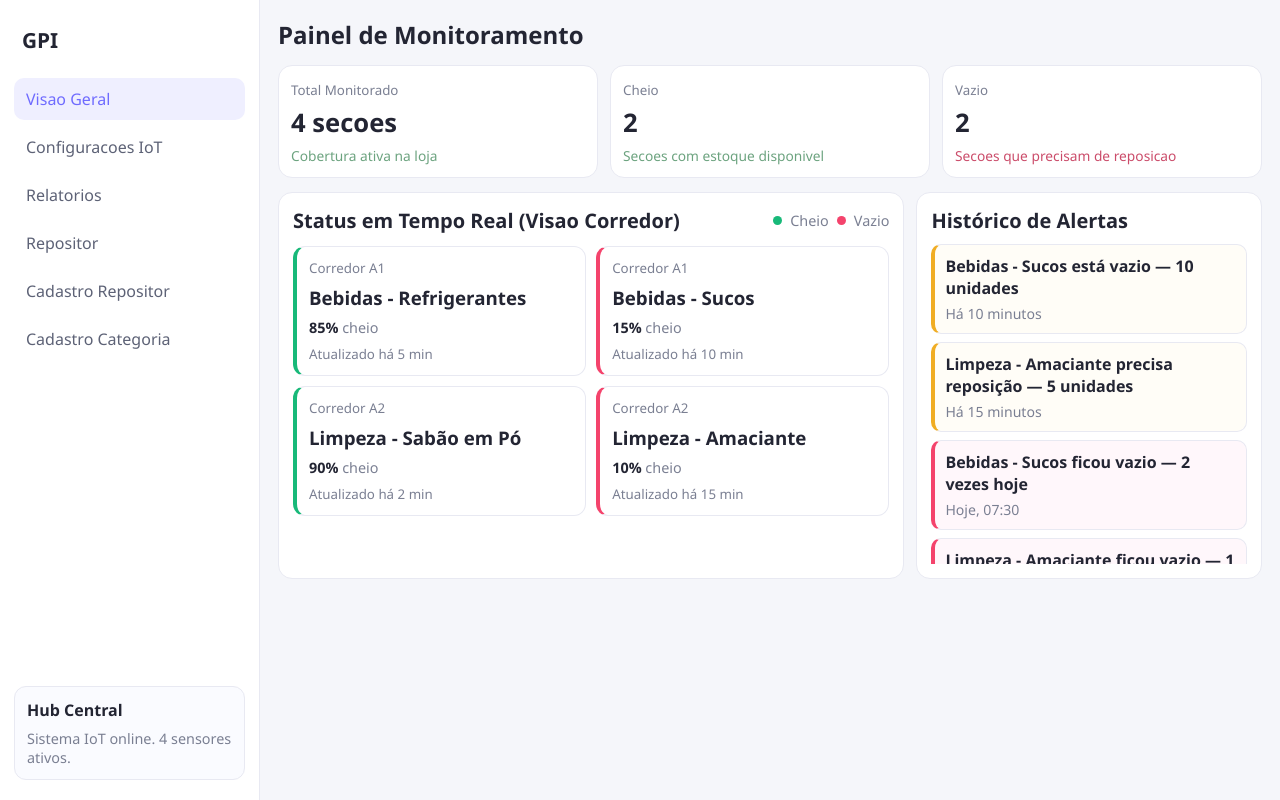
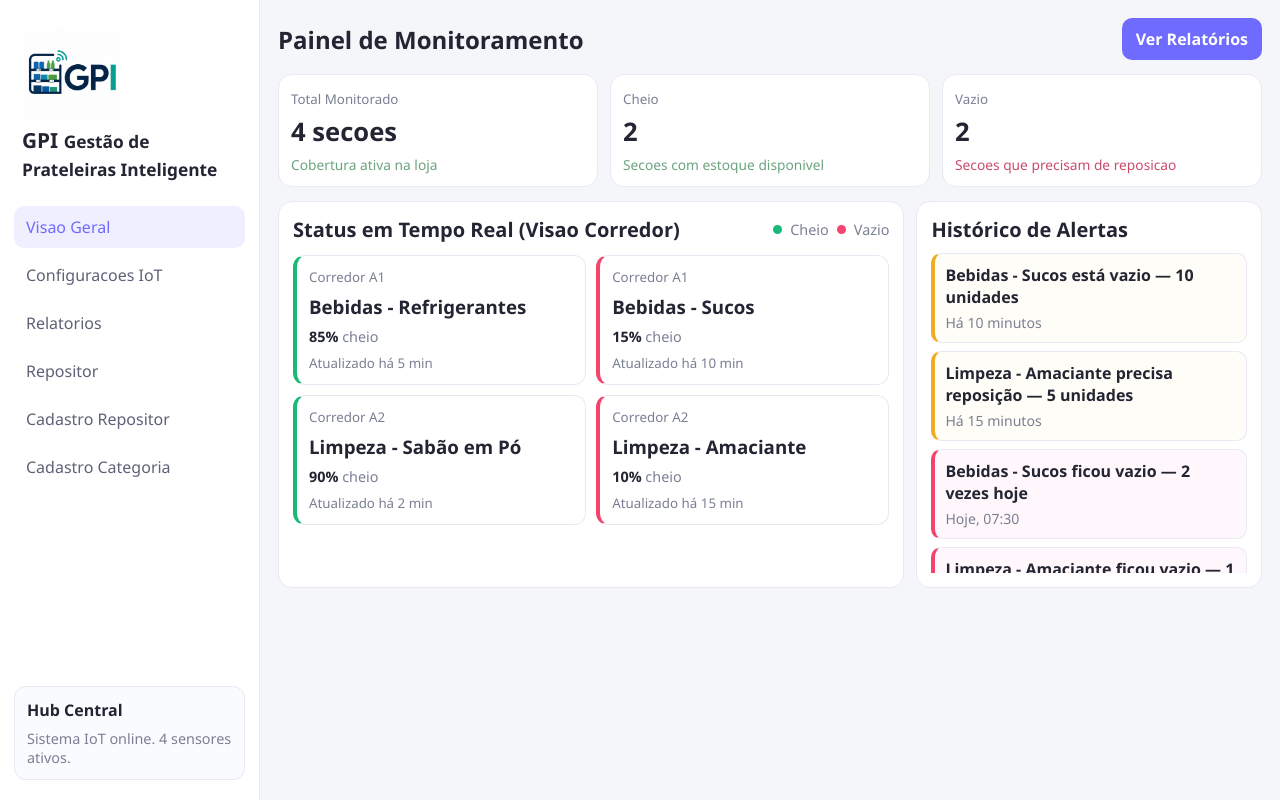
Before and after one commit to luantrani/pi3-semestre, a PHP site: page /view/home.html in a window 1280 px wide. Run offline with PHP 8.4, Linux system fonts and the light colour scheme.

Commit message:
adicionando logo no projeto

```diff
--- a/index.html
+++ b/index.html
@@ -9,8 +9,12 @@
 <body>
   <div class="login-page">
     <div class="login-card">
-      <h1>GPI </h1>
+      <div class="login-brand" aria-hidden="true">
+        <img class="login-logo-img" src="view/logo.jpeg" alt="Logo GPI" />
+      </div>
+      <h1>GPI</h1>
       <form class="login-form" action="roteador.php?controller=Usuario&action=login" method="POST">
+
         <label>Usuário</label>
         <input type="text" name="login" placeholder="Digite seu usuário" required />
 
--- a/style.css
+++ b/style.css
@@ -41,6 +41,14 @@ body {
   font-weight: 700;
   padding: 6px 8px;
 }
+
+.brand-logo-img {
+  width: 100px;
+  height: 100px;
+  object-fit: contain;
+  display: block;
+}
+
 
 .menu {
   display: grid;
@@ -482,10 +490,24 @@ select {
   box-shadow: 0 18px 50px rgba(34, 44, 86, 0.08);
 }
 
+.login-brand {
+  display: flex;
+  justify-content: center;
+  margin-bottom: 12px;
+}
+
+.login-logo-img {
+  width: 90px;
+  height: 90px;
+  object-fit: contain;
+  display: block;
+}
+
 .login-card h1 {
   margin: 0 0 10px;
   font-size: 2rem;
 }
+
 
 .login-card p {
   margin: 0 0 24px;
--- a/view/home.html
+++ b/view/home.html
@@ -9,7 +9,20 @@
 <body>
   <div class="app">
     <aside class="sidebar">
-      <div class="brand">GPI</div>
+      <div class="brand">
+        <div class="brand-logo" aria-hidden="true">
+          <img
+            class="brand-logo-img"
+            src="logo.jpeg"
+            alt="Logo GPI"
+          />
+        </div>
+
+        <div class="brand-text">
+          <span>GPI</span>
+          <small>Gestão de Prateleiras Inteligente</small>
+        </div>
+      </div>
       <nav class="menu">
         <a class="menu-item active" href="home.html">Visao Geral</a>
         <a class="menu-item" href="config-iot.html">Configuracoes IoT</a>
@@ -26,11 +39,13 @@
 
     <main class="content">
       <header class="header">
-        <h1>Painel de Monitoramento</h1>
+        <div>
+          <h1>Painel de Monitoramento</h1>
+        </div>
         <div class="header-actions">
+          <a class="button-link" href="relatorios.html">Ver Relatórios</a>
         </div>
       </header>
-
       <section>
         <section class="kpis">
           <article class="kpi-card">
```
Also changed, not shown: view/logo.jpeg (added).
